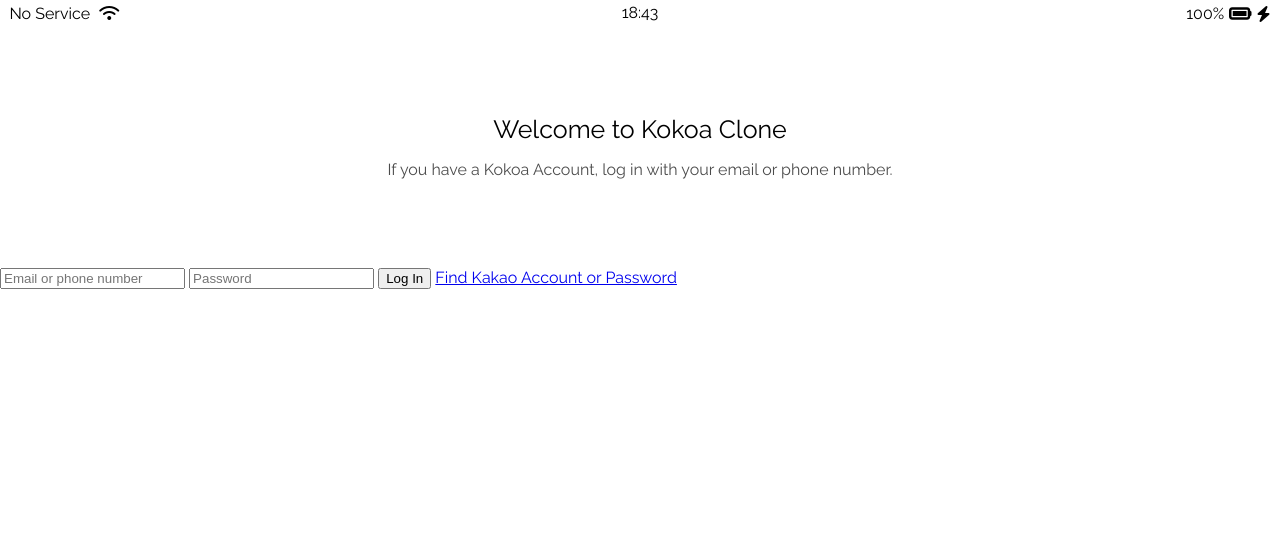
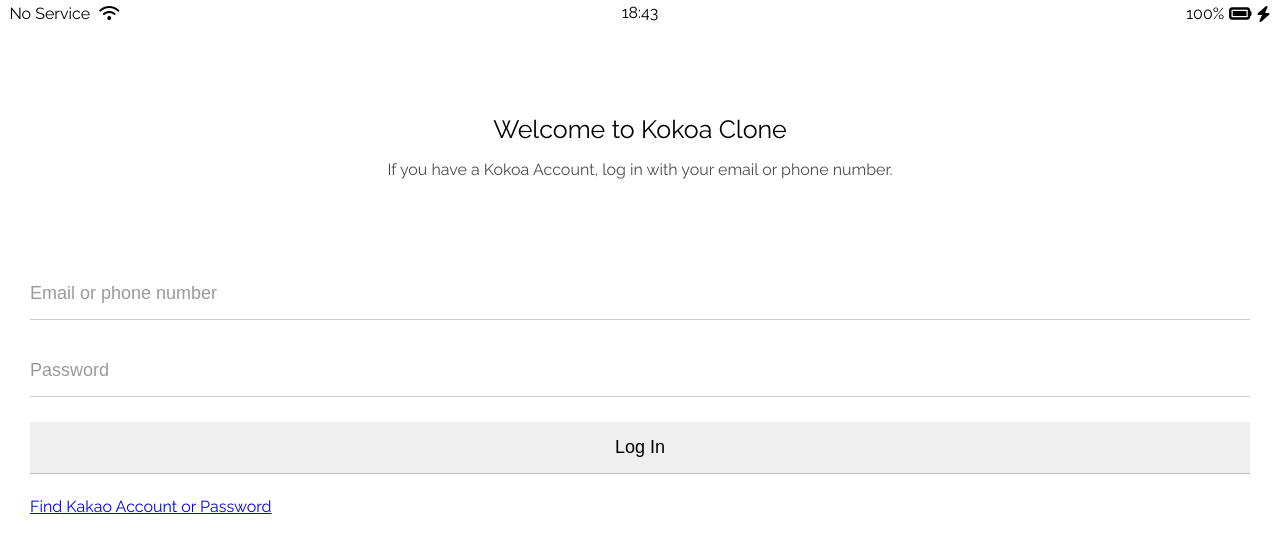
Before and after one commit to sol92824/kokoa-clone-2022, a plain HTML site: page index.html in a window 1280 px wide. Drawn offline with Linux system fonts and the light colour scheme.

Commit message:
#6.7 Lecture

```diff
--- a/css/reset.css
+++ b/css/reset.css
@@ -122,3 +122,7 @@ table {
   border-collapse: collapse;
   border-spacing: 0;
 }
+
+input:focus {
+  outline: none;
+}
--- a/css/styles.css
+++ b/css/styles.css
@@ -1,6 +1,7 @@
 @import url("https://fonts.googleapis.com/css2?family=Raleway:wght@400;600&display=swap");
 @import "reset.css";
 @import "status-bar.css";
+@import "variables.css";
 
 body {
   font-family: "Raleway", sans-serif;
@@ -23,3 +24,26 @@ body {
   width: 60%;
   opacity: 0.7;
 }
+
+#login-form {
+  display: flex;
+  flex-direction: column;
+  margin: 0px 30px;
+}
+
+#login-form input {
+  border: none;
+  padding: 15px 0px;
+  font-size: 18px;
+  border-bottom: 1px solid rgba(0, 0, 0, 0.2);
+  margin-bottom: 25px;
+  transition: border-color 0.3s ease-in-out;
+}
+
+#login-form input::placeholder {
+  color: rgba(0, 0, 0, 0.4);
+}
+
+#login-form input:focus {
+  border-color: var(--yellow);
+}
--- /dev/null
+++ b/css/variables.css
@@ -0,0 +1,3 @@
+:root {
+  --yellow: #fae100;
+}
--- a/index.html
+++ b/index.html
@@ -28,7 +28,7 @@
         If you have a Kokoa Account, log in with your email or phone number.
       </p>
     </header>
-    <form>
+    <form id="login-form">
       <input type="text" placeholder="Email or phone number" />
       <input type="password" placeholder="Password" />
       <input type="submit" value="Log In" />
```
